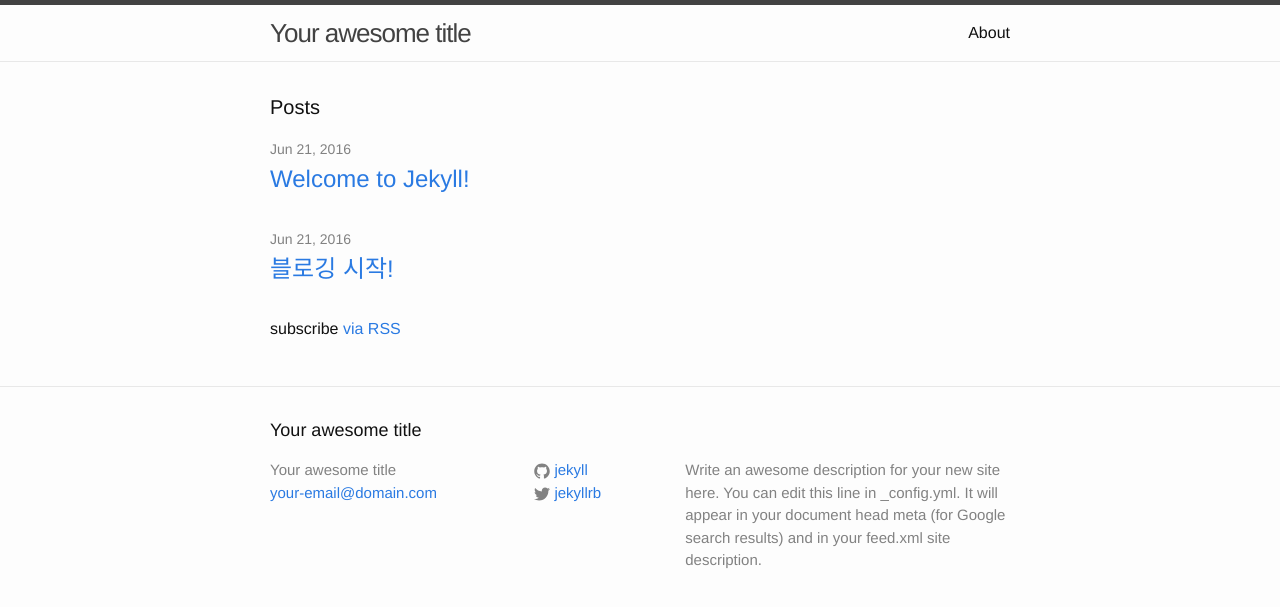
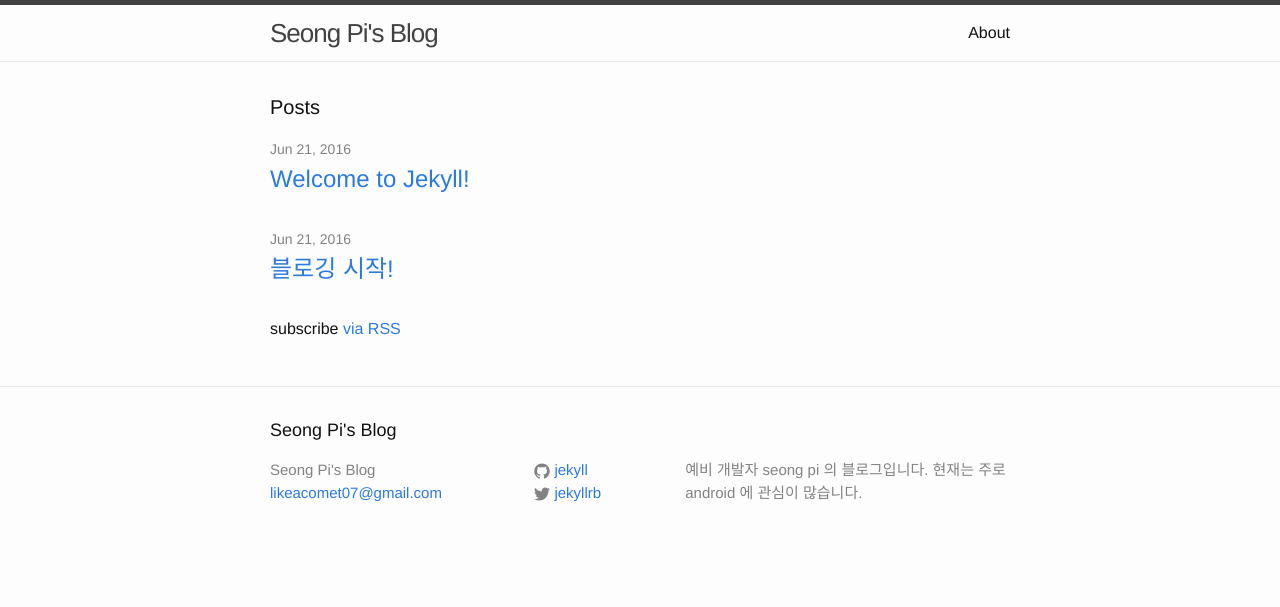
Before and after one commit to seongpi/seongpi.github.com, a Jekyll site: the page built from index.html, in a window 1280 px wide. Shown: the top 607 px of the page. Built offline with Jekyll 4.4.1, drawn with Linux system fonts in a browser that asks for light colours.

Commit message:
Modify the title and description of blog

```diff
--- a/_config.yml
+++ b/_config.yml
@@ -6,12 +6,10 @@
 # 'jekyll serve'. If you change this file, please restart the server process.
 
 # Site settings
-title: Your awesome title
-email: your-email@domain.com
+title: Seong Pi's Blog
+email: likeacomet07@gmail.com
 description: > # this means to ignore newlines until "baseurl:"
-  Write an awesome description for your new site here. You can edit this
-  line in _config.yml. It will appear in your document head meta (for
-  Google search results) and in your feed.xml site description.
+  예비 개발자 seong pi 의 블로그입니다. 현재는 주로 android 에 관심이 많습니다.
 baseurl: "" # the subpath of your site, e.g. /blog
 url: "http://yourdomain.com" # the base hostname & protocol for your site
 twitter_username: jekyllrb
```
